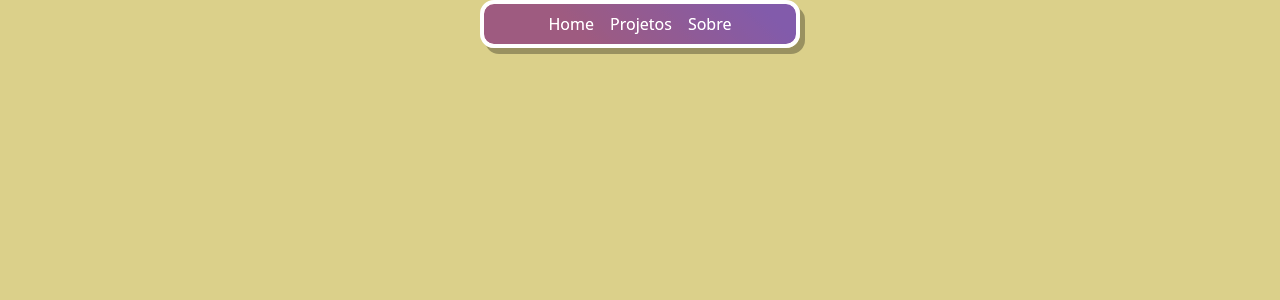
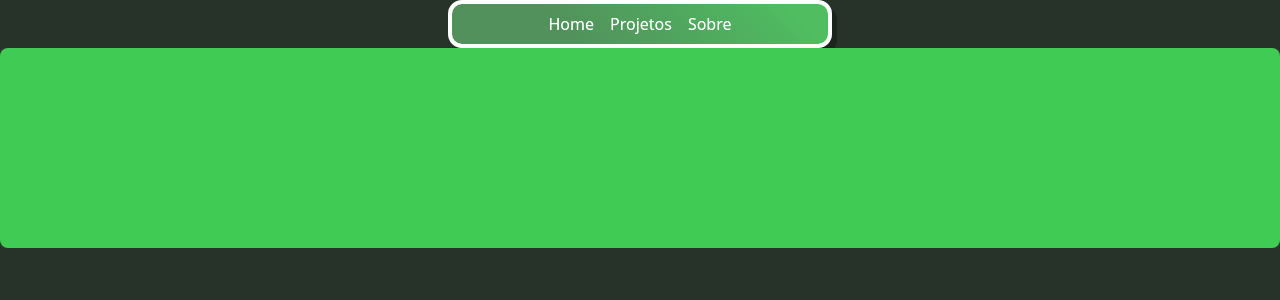
Before and after one commit to matheusmendesds/novoPortfolio, a Next.js app in the folder meu-projeto/: page / in a window 1280 px wide. Shown: the top 300 px of the page. Built offline with nearby package versions, Linux system fonts and the light colour scheme.

Commit message:
add_menu_todas_as_pages

```diff
--- a/meu-projeto/src/app/globals.css
+++ b/meu-projeto/src/app/globals.css
@@ -2,12 +2,15 @@
 @plugin "daisyui";
 
 :root {
-  --background: #fdffa4;
+  --background: #273329;
   --foreground: #171717;
+  --cardBg: #40CB55;
+
 }
 
-html{
-  background-color: #dbd08a;
+html {
+  /* background-color: #dbd08a; */
+  background-color: var(--background);
 }
 
 .card4 {
@@ -21,7 +24,11 @@ html{
     border-[4px]
     border-[#F1EAEA]
     shadow-[5px_6px_0px_rgba(0,0,0,0.3)]
-    bg-[linear-gradient(45deg,_#8D5674_30%,_#765698_90%)]
+    bg-[linear-gradient(45deg,_#4E8256_30%,_#4CA75A_90%)]
     brightness-[1.1]
     contrast-[1.1];
 }
+.card {
+  height: 25vh;
+  background-color: var(--cardBg);
+}
--- a/meu-projeto/src/app/layout.js
+++ b/meu-projeto/src/app/layout.js
@@ -1,6 +1,6 @@
 import { Geist, Geist_Mono } from "next/font/google";
 import "./globals.css";
-
+import Menu from "@/components/menu";
 const geistSans = Geist({
   variable: "--font-geist-sans",
   subsets: ["latin"],
@@ -22,6 +22,7 @@ export default function RootLayout({ children }) {
       <body
         className={`${geistSans.variable} ${geistMono.variable} antialiased`}
       >
+        <Menu/>
         {children}
       </body>
     </html>
--- a/meu-projeto/src/app/page.js
+++ b/meu-projeto/src/app/page.js
@@ -2,8 +2,12 @@ import Menu from "@/components/menu";
 export default function Home() {
   return (
     <div>
-      <Menu/>
 
+      <section>
+        <div className="card">
+
+        </div>
+      </section>
 
     </div>
   );
--- a/meu-projeto/src/components/menu.js
+++ b/meu-projeto/src/components/menu.js
@@ -2,8 +2,8 @@ import Link from "next/link"
 
 export default function Menu() {
   return (
-    <div className="card4 flex flex-row m-auto w-80 bg-transparent gap-4 text-white p-2">
-      <Link href="/" className="hover:bg-amber-500">Home</Link>
+    <div className="card4 flex hover:bg-emerald-600 flex-row m-auto w-96 bg-transparent gap-4 text-white p-2">
+      <Link href="/">Home</Link>
       <Link href="/projetos">Projetos</Link>
       <Link href="/sobre">Sobre</Link>
     </div>
```
